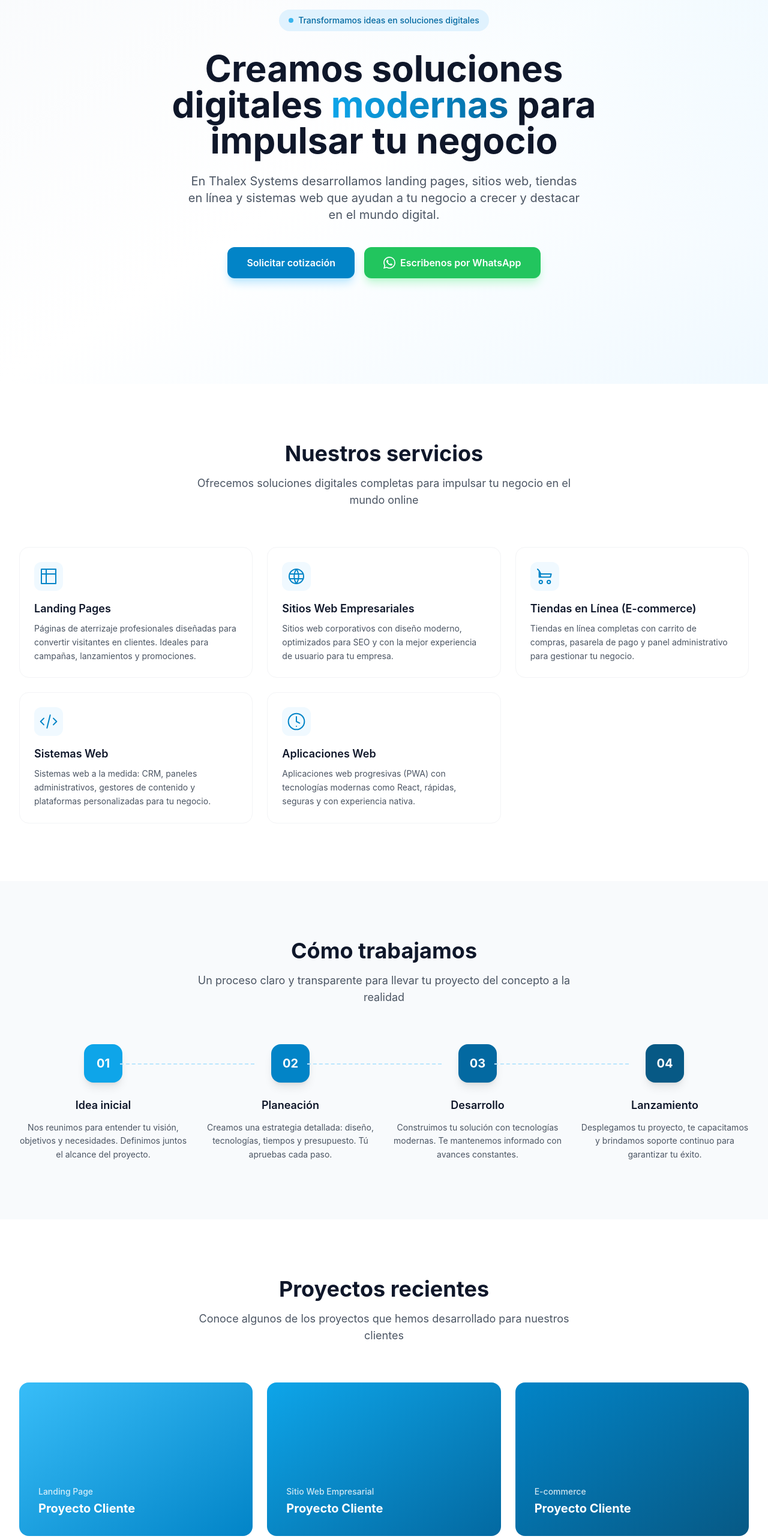
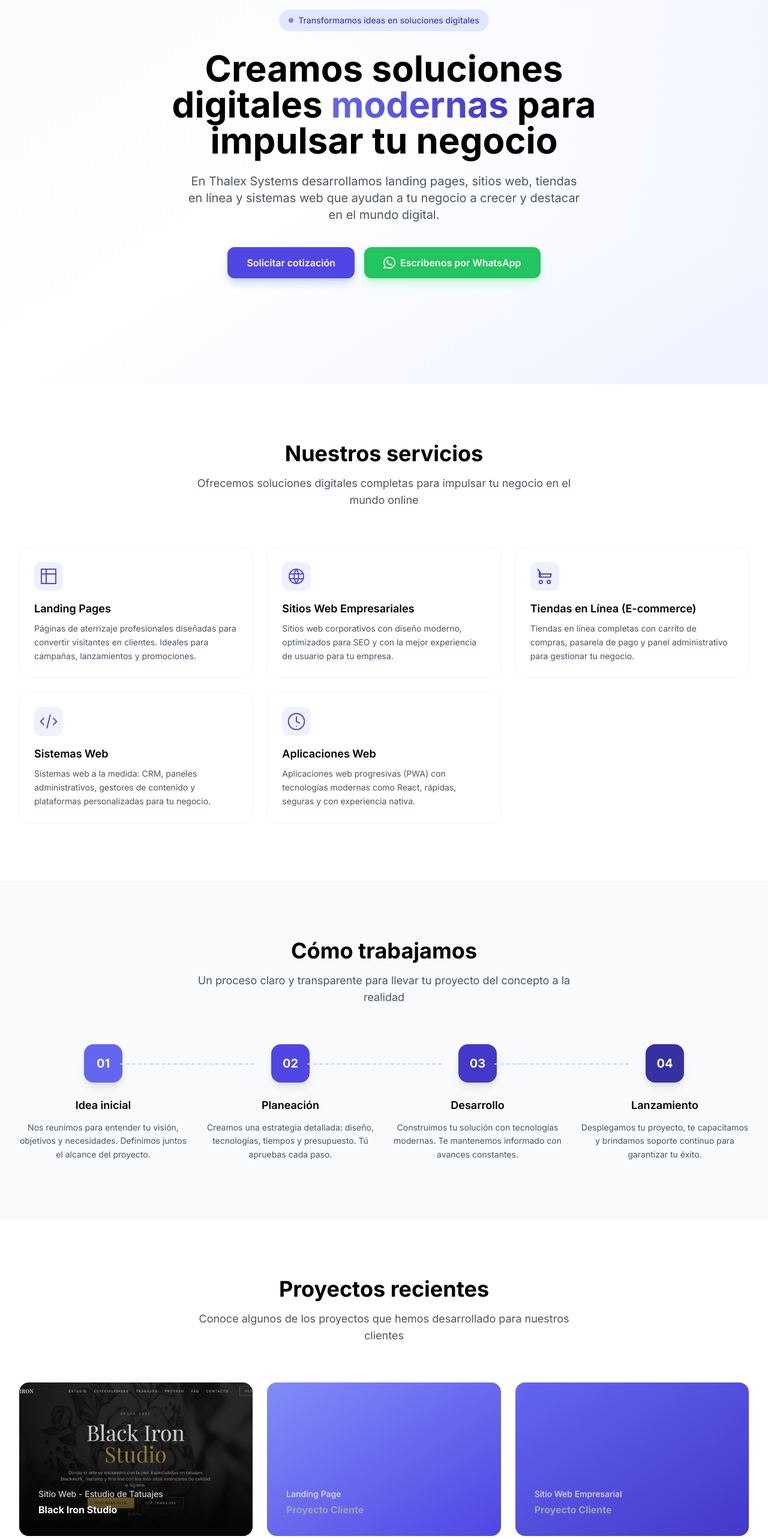
Before and after one commit to uxueadrian/lumma, a React (Vite) app: page / in a window 1280 px wide. Shown: the part 160-2726 px from the top of the page at 60% size. Built offline with nearby package versions, Linux system fonts and the light colour scheme; no server answers.

Commit message:
feat: redesign with indigo palette, dark mode, and Black Iron Studio project

```diff
--- a/index.html
+++ b/index.html
@@ -4,6 +4,19 @@
     <meta charset="UTF-8" />
     <link rel="icon" type="image/svg+xml" href="/favicon.svg" />
     <meta name="viewport" content="width=device-width, initial-scale=1.0" />
+
+    <link rel="preconnect" href="https://fonts.googleapis.com" />
+    <link rel="preconnect" href="https://fonts.gstatic.com" crossorigin />
+    <link href="https://fonts.googleapis.com/css2?family=Inter:wght@300;400;500;600;700;800&display=swap" rel="stylesheet" />
+
+    <script>
+      (function() {
+        var theme = localStorage.getItem('theme');
+        if (theme === 'dark' || (!theme && window.matchMedia('(prefers-color-scheme: dark)').matches)) {
+          document.documentElement.classList.add('dark');
+        }
+      })();
+    </script>
     <title>Thalex Systems - Soluciones Digitales Modernas</title>
     <meta name="description" content="Thalex Systems crea soluciones digitales modernas: landing pages, sitios web empresariales, tiendas en línea, sistemas web y aplicaciones web. Impulsa tu negocio en México." />
     <meta name="keywords" content="desarrollo web, landing pages, sitios web, e-commerce, tiendas online, sistemas web, aplicaciones web, páginas web México, desarrollo web México, Thalex Systems" />
--- a/src/components/Hero.jsx
+++ b/src/components/Hero.jsx
@@ -8,25 +8,25 @@ export default function Hero() {
   return (
     <section
       id="hero"
-      className="min-h-screen flex items-center justify-center relative overflow-hidden bg-gradient-to-br from-slate-50 via-white to-thalex-50"
+      className="min-h-screen flex items-center justify-center relative overflow-hidden bg-gradient-to-br from-slate-50 via-white to-thalex-50 dark:from-slate-900 dark:via-slate-900 dark:to-thalex-950"
     >
-      <div className="absolute inset-0 bg-[radial-gradient(ellipse_at_top_right,_var(--tw-gradient-stops))] from-thalex-200/20 via-transparent to-transparent" />
+      <div className="absolute inset-0 bg-[radial-gradient(ellipse_at_top_right,_var(--tw-gradient-stops))] from-thalex-200/20 via-transparent to-transparent dark:from-thalex-500/10" />
 
       <div className="relative z-10 max-w-4xl mx-auto px-4 sm:px-6 lg:px-8 text-center">
-        <div className="inline-flex items-center gap-2 px-4 py-2 bg-thalex-100 text-thalex-700 rounded-full text-sm font-medium mb-8">
+        <div className="inline-flex items-center gap-2 px-4 py-2 bg-thalex-100 dark:bg-thalex-900/50 text-thalex-700 dark:text-thalex-300 rounded-full text-sm font-medium mb-8">
           <span className="w-2 h-2 bg-thalex-500 rounded-full animate-pulse" />
           Transformamos ideas en soluciones digitales
         </div>
 
-        <h1 className="text-4xl sm:text-5xl lg:text-6xl font-bold text-dark leading-tight mb-6">
+        <h1 className="text-4xl sm:text-5xl lg:text-6xl font-bold text-dark dark:text-white leading-tight mb-6">
           Creamos soluciones digitales{' '}
-          <span className="text-transparent bg-clip-text bg-gradient-to-r from-thalex-500 to-thalex-700">
+          <span className="text-transparent bg-clip-text bg-gradient-to-r from-thalex-500 to-thalex-700 dark:from-thalex-400 dark:to-thalex-600">
             modernas
           </span>{' '}
           para impulsar tu negocio
         </h1>
 
-        <p className="text-lg sm:text-xl text-gray-600 max-w-2xl mx-auto mb-10 leading-relaxed">
+        <p className="text-lg sm:text-xl text-gray-600 dark:text-slate-400 max-w-2xl mx-auto mb-10 leading-relaxed">
           En Thalex Systems desarrollamos landing pages, sitios web, tiendas en línea y sistemas web
           que ayudan a tu negocio a crecer y destacar en el mundo digital.
         </p>
@@ -34,7 +34,7 @@ export default function Hero() {
         <div className="flex flex-col sm:flex-row items-center justify-center gap-4">
           <a
             href="#contact"
-            className="bg-thalex-600 hover:bg-thalex-700 text-white px-8 py-3.5 rounded-xl text-base font-semibold transition-all shadow-lg shadow-thalex-200 hover:shadow-xl hover:-translate-y-0.5"
+            className="bg-thalex-600 hover:bg-thalex-700 dark:bg-thalex-500 dark:hover:bg-thalex-600 text-white px-8 py-3.5 rounded-xl text-base font-semibold transition-all shadow-lg shadow-thalex-200 dark:shadow-thalex-900/30 hover:shadow-xl hover:-translate-y-0.5"
           >
             Solicitar cotización
           </a>
@@ -42,7 +42,7 @@ export default function Hero() {
             href={WHATSAPP_URL}
             target="_blank"
             rel="noopener noreferrer"
-            className="bg-green-500 hover:bg-green-600 text-white px-8 py-3.5 rounded-xl text-base font-semibold transition-all shadow-lg shadow-green-200 hover:shadow-xl hover:-translate-y-0.5 inline-flex items-center gap-2"
+            className="bg-green-500 hover:bg-green-600 text-white px-8 py-3.5 rounded-xl text-base font-semibold transition-all shadow-lg shadow-green-200 dark:shadow-green-900/30 hover:shadow-xl hover:-translate-y-0.5 inline-flex items-center gap-2"
           >
             <svg className="w-5 h-5" fill="currentColor" viewBox="0 0 24 24">
               <path d="M17.472 14.382c-.297-.149-1.758-.867-2.03-.967-.273-.099-.471-.148-.67.15-.197.297-.767.966-.94 1.164-.173.199-.347.223-.644.075-.297-.15-1.255-.463-2.39-1.475-.883-.788-1.48-1.761-1.653-2.059-.173-.297-.018-.458.13-.606.134-.133.298-.347.446-.52.149-.174.198-.298.298-.497.099-.198.05-.371-.025-.52-.075-.149-.669-1.612-.916-2.207-.242-.579-.487-.5-.669-.51-.173-.008-.371-.01-.57-.01-.198 0-.52.074-.792.372-.272.297-1.04 1.016-1.04 2.479 0 1.462 1.065 2.875 1.213 3.074.149.198 2.096 3.2 5.077 4.487.709.306 1.262.489 1.694.625.712.227 1.36.195 1.871.118.571-.085 1.758-.719 2.006-1.413.248-.694.248-1.289.173-1.413-.074-.124-.272-.198-.57-.347m-5.421 7.403h-.004a9.87 9.87 0 01-5.031-1.378l-.361-.214-3.741.982.998-3.648-.235-.374a9.86 9.86 0 01-1.51-5.26c.001-5.45 4.436-9.884 9.888-9.884 2.64 0 5.122 1.03 6.988 2.898a9.825 9.825 0 012.893 6.994c-.003 5.45-4.437 9.884-9.885 9.884m8.413-18.297A11.815 11.815 0 0012.05 0C5.495 0 .16 5.335.157 11.892c0 2.096.547 4.142 1.588 5.945L.057 24l6.305-1.654a11.882 11.882 0 005.683 1.448h.005c6.554 0 11.89-5.335 11.893-11.893a11.821 11.821 0 00-3.48-8.413z" />
--- a/src/components/Process.jsx
+++ b/src/components/Process.jsx
@@ -31,11 +31,11 @@ const steps = [
 
 export default function Process() {
   return (
-    <section id="process" className="py-24 bg-slate-50">
+    <section id="process" className="py-24 bg-slate-50 dark:bg-slate-800/50">
       <div className="max-w-7xl mx-auto px-4 sm:px-6 lg:px-8">
         <div className="text-center mb-16">
-          <h2 className="text-3xl sm:text-4xl font-bold text-dark mb-4">Cómo trabajamos</h2>
-          <p className="text-gray-600 max-w-2xl mx-auto text-lg">
+          <h2 className="text-3xl sm:text-4xl font-bold text-dark dark:text-white mb-4">Cómo trabajamos</h2>
+          <p className="text-gray-600 dark:text-slate-400 max-w-2xl mx-auto text-lg">
             Un proceso claro y transparente para llevar tu proyecto del concepto a la realidad
           </p>
         </div>
@@ -44,16 +44,16 @@ export default function Process() {
           {steps.map((step, index) => (
             <div key={step.number} className="relative">
               {index < steps.length - 1 && (
-                <div className="hidden lg:block absolute top-8 left-[60%] w-[80%] h-0.5 border-t-2 border-dashed border-thalex-200" />
+                <div className="hidden lg:block absolute top-8 left-[60%] w-[80%] h-0.5 border-t-2 border-dashed border-thalex-200 dark:border-thalex-700" />
               )}
               <div className="flex flex-col items-center text-center">
                 <div
-                  className={`w-16 h-16 ${step.color} text-white rounded-2xl flex items-center justify-center text-xl font-bold mb-6 shadow-lg`}
+                  className={`w-16 h-16 ${step.color} dark:opacity-90 text-white rounded-2xl flex items-center justify-center text-xl font-bold mb-6 shadow-lg dark:shadow-thalex-900/30`}
                 >
                   {step.number}
                 </div>
-                <h3 className="text-lg font-semibold text-dark mb-3">{step.title}</h3>
-                <p className="text-gray-600 text-sm leading-relaxed">{step.description}</p>
+                <h3 className="text-lg font-semibold text-dark dark:text-white mb-3">{step.title}</h3>
+                <p className="text-gray-600 dark:text-slate-400 text-sm leading-relaxed">{step.description}</p>
               </div>
             </div>
           ))}
--- a/src/components/Projects.jsx
+++ b/src/components/Projects.jsx
@@ -1,62 +1,87 @@
 const projects = [
+  {
+    title: 'Black Iron Studio',
+    category: 'Sitio Web - Estudio de Tatuajes',
+    link: 'https://estudio-tatuaje-nine.vercel.app/',
+    image: '/Black Iron Studio.png',
+  },
   {
     title: 'Proyecto Cliente',
     category: 'Landing Page',
     bg: 'bg-gradient-to-br from-thalex-400 to-thalex-600',
+    placeholder: true,
   },
   {
     title: 'Proyecto Cliente',
     category: 'Sitio Web Empresarial',
     bg: 'bg-gradient-to-br from-thalex-500 to-thalex-700',
+    placeholder: true,
   },
   {
     title: 'Proyecto Cliente',
     category: 'E-commerce',
     bg: 'bg-gradient-to-br from-thalex-600 to-thalex-800',
+    placeholder: true,
   },
   {
     title: 'Proyecto Cliente',
     category: 'Sistema Web',
     bg: 'bg-gradient-to-br from-thalex-400 to-thalex-700',
-  },
-  {
-    title: 'Proyecto Cliente',
-    category: 'Aplicación Web',
-    bg: 'bg-gradient-to-br from-thalex-500 to-thalex-800',
+    placeholder: true,
   },
   {
     title: 'Tu proyecto aquí',
     category: 'Contáctanos',
-    bg: 'bg-gradient-to-br from-gray-100 to-gray-200',
+    bg: 'bg-gradient-to-br from-gray-100 to-gray-200 dark:from-slate-700 dark:to-slate-800',
     placeholder: true,
   },
 ]
 
 export default function Projects() {
   return (
-    <section id="projects" className="py-24 bg-white">
+    <section id="projects" className="py-24 bg-white dark:bg-slate-900">
       <div className="max-w-7xl mx-auto px-4 sm:px-6 lg:px-8">
         <div className="text-center mb-16">
-          <h2 className="text-3xl sm:text-4xl font-bold text-dark mb-4">Proyectos recientes</h2>
-          <p className="text-gray-600 max-w-2xl mx-auto text-lg">
+          <h2 className="text-3xl sm:text-4xl font-bold text-dark dark:text-white mb-4">Proyectos recientes</h2>
+          <p className="text-gray-600 dark:text-slate-400 max-w-2xl mx-auto text-lg">
             Conoce algunos de los proyectos que hemos desarrollado para nuestros clientes
           </p>
         </div>
 
         <div className="grid sm:grid-cols-2 lg:grid-cols-3 gap-6">
           {projects.map((project) => (
-            <div
+            <a
               key={project.title + project.category}
-              className={`${project.bg} rounded-2xl p-8 h-64 flex flex-col justify-end relative overflow-hidden group cursor-pointer transition-transform hover:-translate-y-1`}
+              href={project.link || '#contact'}
+              target={project.link ? '_blank' : undefined}
+              rel={project.link ? 'noopener noreferrer' : undefined}
+              className={`${
+                project.image
+                  ? 'relative overflow-hidden rounded-2xl'
+                  : `${project.bg} rounded-2xl`
+              } p-8 h-64 flex flex-col justify-end relative overflow-hidden group cursor-pointer transition-transform hover:-translate-y-1`}
             >
-              <div className="absolute inset-0 bg-black/0 group-hover:bg-black/10 transition-colors" />
+              {project.image ? (
+                <>
+                  <img
+                    src={project.image}
+                    alt={project.title}
+                    className="absolute inset-0 w-full h-full object-cover group-hover:scale-105 transition-transform duration-500"
+                  />
+                  <div className="absolute inset-0 bg-gradient-to-t from-black/70 via-black/30 to-transparent" />
+                </>
+              ) : (
+                <div className="absolute inset-0 bg-black/0 group-hover:bg-black/10 dark:group-hover:bg-white/5 transition-colors" />
+              )}
               <div className="relative z-10">
                 <span className="text-white/80 text-sm font-medium mb-1 block">
                   {project.category}
                 </span>
-                <h3 className="text-white text-xl font-bold">{project.title}</h3>
+                <h3 className={`font-bold ${project.placeholder ? 'text-gray-400 dark:text-slate-500' : 'text-white'}`}>
+                  {project.title}
+                </h3>
               </div>
-            </div>
+            </a>
           ))}
         </div>
       </div>
--- a/src/components/Services.jsx
+++ b/src/components/Services.jsx
@@ -59,11 +59,11 @@ const services = [
 
 export default function Services() {
   return (
-    <section id="services" className="py-24 bg-white">
+    <section id="services" className="py-24 bg-white dark:bg-slate-900">
       <div className="max-w-7xl mx-auto px-4 sm:px-6 lg:px-8">
         <div className="text-center mb-16">
-          <h2 className="text-3xl sm:text-4xl font-bold text-dark mb-4">Nuestros servicios</h2>
-          <p className="text-gray-600 max-w-2xl mx-auto text-lg">
+          <h2 className="text-3xl sm:text-4xl font-bold text-dark dark:text-white mb-4">Nuestros servicios</h2>
+          <p className="text-gray-600 dark:text-slate-400 max-w-2xl mx-auto text-lg">
             Ofrecemos soluciones digitales completas para impulsar tu negocio en el mundo online
           </p>
         </div>
@@ -72,13 +72,13 @@ export default function Services() {
           {services.map((service) => (
             <div
               key={service.title}
-              className="group p-6 rounded-2xl border border-gray-100 hover:border-thalex-200 hover:shadow-lg hover:shadow-thalex-50 transition-all"
+              className="group p-6 rounded-2xl border border-gray-100 dark:border-slate-700 hover:border-thalex-200 dark:hover:border-thalex-700 hover:shadow-lg hover:shadow-thalex-50 dark:hover:shadow-thalex-900/20 bg-white dark:bg-slate-800 transition-all"
             >
-              <div className="w-12 h-12 rounded-xl bg-thalex-50 text-thalex-600 flex items-center justify-center mb-4 group-hover:bg-thalex-100 transition-colors">
+              <div className="w-12 h-12 rounded-xl bg-thalex-50 dark:bg-thalex-900/50 text-thalex-600 dark:text-thalex-400 flex items-center justify-center mb-4 group-hover:bg-thalex-100 dark:group-hover:bg-thalex-900/70 transition-colors">
                 {service.icon}
               </div>
-              <h3 className="text-lg font-semibold text-dark mb-2">{service.title}</h3>
-              <p className="text-gray-600 text-sm leading-relaxed">{service.description}</p>
+              <h3 className="text-lg font-semibold text-dark dark:text-white mb-2">{service.title}</h3>
+              <p className="text-gray-600 dark:text-slate-400 text-sm leading-relaxed">{service.description}</p>
             </div>
           ))}
         </div>
--- a/src/index.css
+++ b/src/index.css
@@ -2,10 +2,21 @@
 @tailwind components;
 @tailwind utilities;
 
-html {
-  scroll-behavior: smooth;
+@layer base {
+  html {
+    scroll-behavior: smooth;
+  }
+
+  body {
+    font-family: 'Inter', system-ui, -apple-system, sans-serif;
+  }
+
+  .dark body,
+  .dark {
+    @apply bg-slate-900 text-slate-100;
+  }
 }
 
-body {
-  font-family: 'Inter', system-ui, -apple-system, sans-serif;
+::selection {
+  @apply bg-thalex-500/20 text-thalex-700 dark:text-thalex-300;
 }
--- a/tailwind.config.js
+++ b/tailwind.config.js
@@ -1,24 +1,22 @@
 /** @type {import('tailwindcss').Config} */
 export default {
+  darkMode: 'class',
   content: ['./index.html', './src/**/*.{js,jsx}'],
   theme: {
     extend: {
       colors: {
         thalex: {
-          50: '#f0f9ff',
-          100: '#e0f2fe',
-          200: '#bae6fd',
-          300: '#7dd3fc',
-          400: '#38bdf8',
-          500: '#0ea5e9',
-          600: '#0284c7',
-          700: '#0369a1',
-          800: '#075985',
-          900: '#0c4a6e',
+          50: '#eef2ff',
+          100: '#e0e7ff',
+          200: '#c7d2fe',
+          300: '#a5b4fc',
+          400: '#818cf8',
+          500: '#6366f1',
+          600: '#4f46e5',
+          700: '#4338ca',
+          800: '#3730a3',
+          900: '#312e81',
         },
-        dark: '#0f172a',
-        'dark-100': '#1e293b',
-        'dark-200': '#334155',
       },
       fontFamily: {
         sans: ['Inter', 'system-ui', '-apple-system', 'sans-serif'],
```
Also changed, not shown: src/components/Contact.jsx (+28 -28 lines), src/components/Footer.jsx (+4 -4 lines), src/components/Navbar.jsx (+45 -8 lines), public/Black Iron Studio.png (added).
